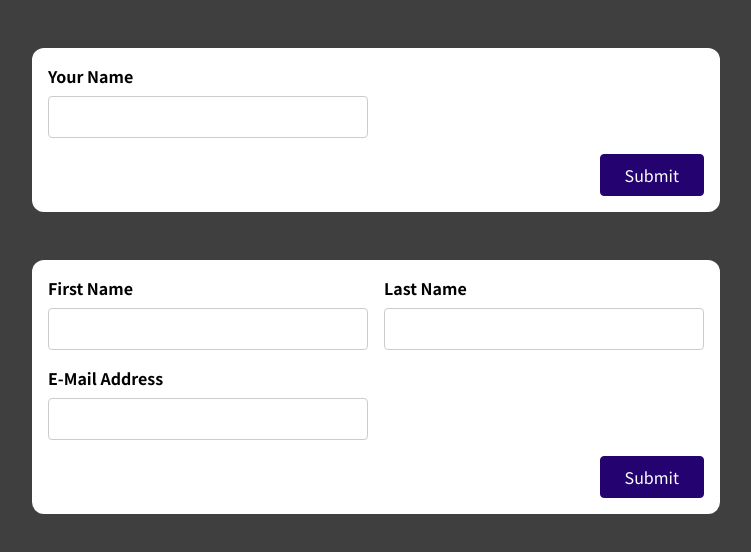
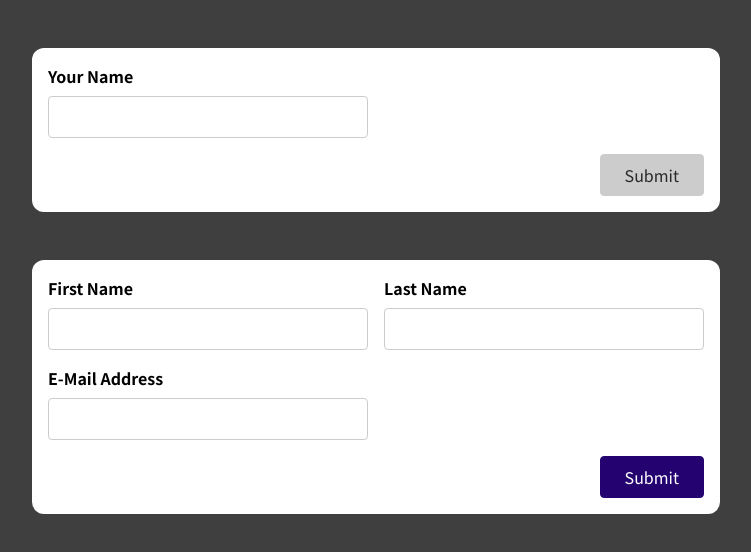
Before and after one commit to nik-ves/form-validation-app, a React (Create React App) app: page / in a window 1280 px wide. Shown: the top 552 px of the page, without its empty margins (264-1015 px from the left). Built offline with nearby package versions, Linux system fonts and the light colour scheme.

Commit message:
Managing the overall form validity

```diff
--- a/src/components/SimpleInput.js
+++ b/src/components/SimpleInput.js
@@ -6,6 +6,12 @@
 
   const enteredNameIsValid = enteredName.trim() !== "";
   const nameInputIsInvalid = !enteredNameIsValid && enteredNameTouched;
+
+  let formIsValid = false;
+
+  if (enteredNameIsValid) {
+    formIsValid = true;
+  }
 
   const nameInputChangeHandler = (event) => {
     setEnteredName(event.target.value);
@@ -51,7 +57,7 @@
       </div>
 
       <div className="form-actions">
-        <button>Submit</button>
+        <button disabled={!formIsValid}>Submit</button>
       </div>
     </form>
   );
--- a/src/index.css
+++ b/src/index.css
@@ -80,6 +80,15 @@
   border-color: #33059e;
 }
 
+button:disabled,
+button:disabled:hover,
+button:disabled:active {
+  background-color: #ccc;
+  color: #292929;
+  border-color: #ccc;
+  cursor: not-allowed;
+}
+
 .form-actions {
   text-align: right;
 }
```
Also changed, not shown: 1 other file (tests, documents, lock files or other folders).
